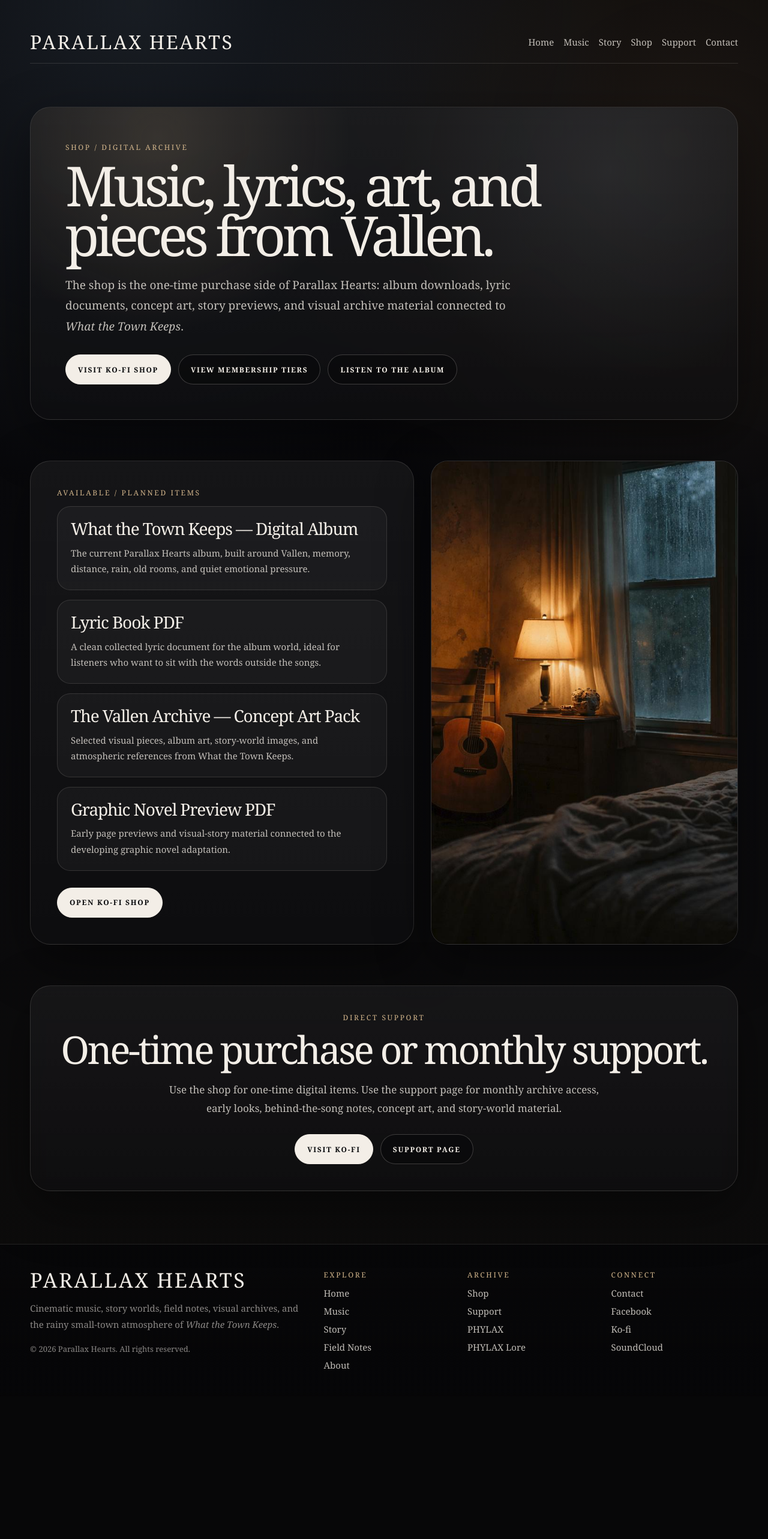
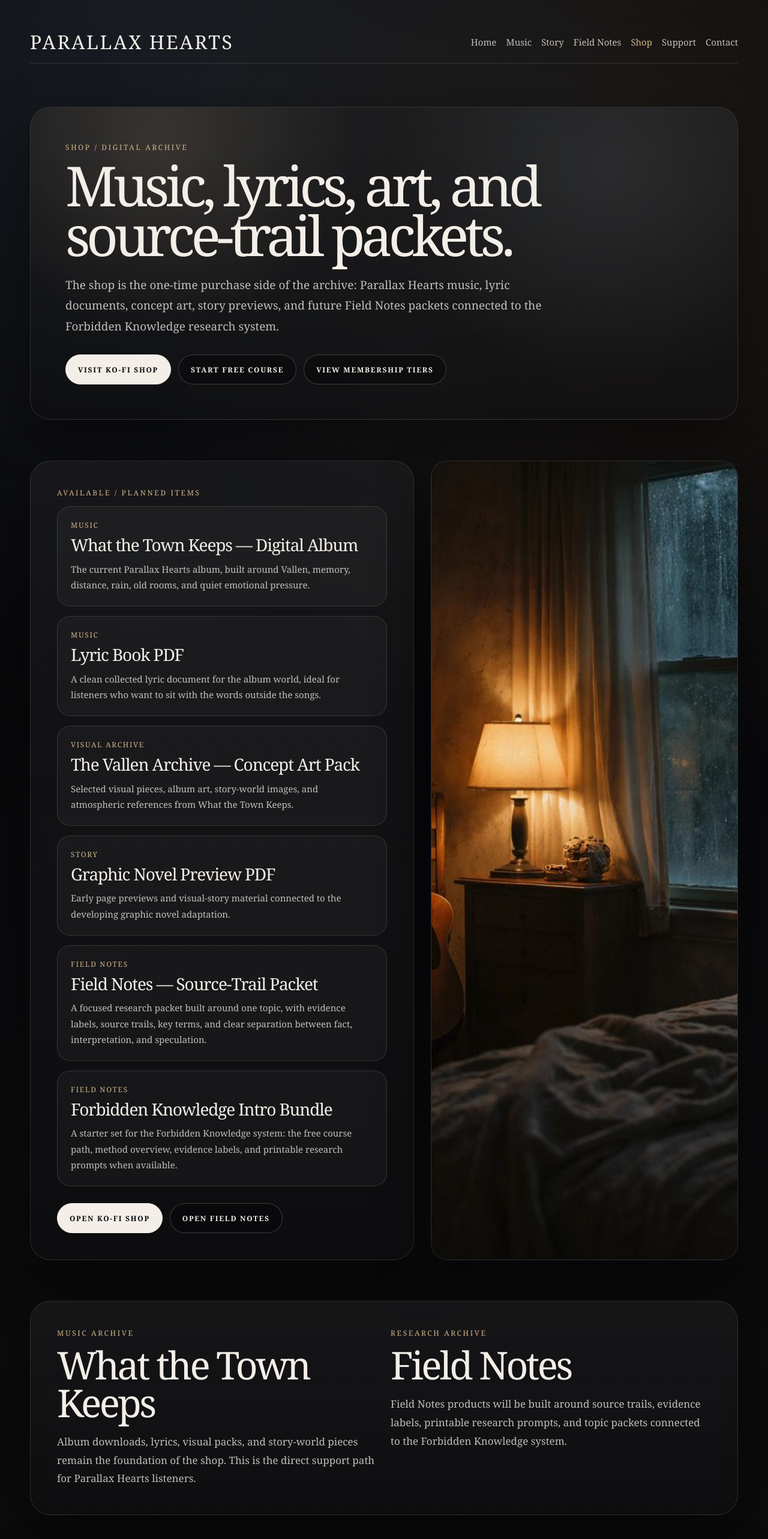
Before and after one commit to chthomps4/parallaxhearts-site, a Next.js app in the folder site/: page /shop in a window 1280 px wide. Shown: the top 2566 px of the page at 60% size. Before the commit the page ends 2328 px from the top, so only its background shows below. Built offline with nearby package versions, Linux system fonts and the light colour scheme.

Commit message:
Update shop page for Field Notes products

```diff
--- a/site/app/shop/page.tsx
+++ b/site/app/shop/page.tsx
@@ -1,22 +1,40 @@
 import Image from "next/image";
 import Link from "next/link";
+
+const koFiUrl = "https://ko-fi.com/parallaxhearts";
+const freeIntroCourseUrl =
+  "https://www.skool.com/forbidden-knowledge-3060/classroom/64b17ccf?md=20063ee25dcf452f98717008a96ff36f";
 
 const shopItems = [
   {
     title: "What the Town Keeps — Digital Album",
     text: "The current Parallax Hearts album, built around Vallen, memory, distance, rain, old rooms, and quiet emotional pressure.",
+    lane: "Music",
   },
   {
     title: "Lyric Book PDF",
     text: "A clean collected lyric document for the album world, ideal for listeners who want to sit with the words outside the songs.",
+    lane: "Music",
   },
   {
     title: "The Vallen Archive — Concept Art Pack",
     text: "Selected visual pieces, album art, story-world images, and atmospheric references from What the Town Keeps.",
+    lane: "Visual archive",
   },
   {
     title: "Graphic Novel Preview PDF",
     text: "Early page previews and visual-story material connected to the developing graphic novel adaptation.",
+    lane: "Story",
+  },
+  {
+    title: "Field Notes — Source-Trail Packet",
+    text: "A focused research packet built around one topic, with evidence labels, source trails, key terms, and clear separation between fact, interpretation, and speculation.",
+    lane: "Field Notes",
+  },
+  {
+    title: "Forbidden Knowledge Intro Bundle",
+    text: "A starter set for the Forbidden Knowledge system: the free course path, method overview, evidence labels, and printable research prompts when available.",
+    lane: "Field Notes",
   },
 ];
 
@@ -63,6 +81,7 @@ export default function ShopPage() {
                 ["Home", "/"],
                 ["Music", "/music"],
                 ["Story", "/project"],
+                ["Field Notes", "/field-notes"],
                 ["Shop", "/shop"],
                 ["Support", "/support"],
                 ["Contact", "/contact"],
@@ -71,7 +90,8 @@ export default function ShopPage() {
                   key={label}
                   href={href}
                   style={{
-                    color: "var(--paper-soft)",
+                    color:
+                      label === "Shop" ? "var(--gold)" : "var(--paper-soft)",
                     textDecoration: "none",
                     fontSize: "15px",
                   }}
@@ -105,7 +125,7 @@ export default function ShopPage() {
             />
 
             <div style={{ position: "relative", zIndex: 2 }}>
-              <p className="kicker">Shop / Digital archive</p>
+              <p className="kicker">Shop / digital archive</p>
 
               <h1
                 style={{
@@ -117,21 +137,21 @@ export default function ShopPage() {
                   maxWidth: "960px",
                 }}
               >
-                Music, lyrics, art, and pieces from Vallen.
+                Music, lyrics, art, and source-trail packets.
               </h1>
 
               <p
                 className="body-copy"
                 style={{
                   margin: "24px 0 0",
-                  maxWidth: "780px",
+                  maxWidth: "800px",
                   fontSize: "19px",
                 }}
               >
-                The shop is the one-time purchase side of Parallax Hearts:
-                album downloads, lyric documents, concept art, story previews,
-                and visual archive material connected to{" "}
-                <em>What the Town Keeps</em>.
+                The shop is the one-time purchase side of the archive: Parallax
+                Hearts music, lyric documents, concept art, story previews, and
+                future Field Notes packets connected to the Forbidden Knowledge
+                research system.
               </p>
 
               <div
@@ -143,7 +163,7 @@ export default function ShopPage() {
                 }}
               >
                 <a
-                  href="https://ko-fi.com/parallaxhearts"
+                  href={koFiUrl}
                   target="_blank"
                   rel="noreferrer"
                   className="primary-button"
@@ -151,12 +171,17 @@ export default function ShopPage() {
                   Visit Ko-fi Shop
                 </a>
 
+                <a
+                  href={freeIntroCourseUrl}
+                  target="_blank"
+                  rel="noreferrer"
+                  className="secondary-button"
+                >
+                  Start Free Course
+                </a>
+
                 <Link href="/support" className="secondary-button">
                   View Membership Tiers
-                </Link>
-
-                <Link href="/music" className="secondary-button">
-                  Listen to the Album
                 </Link>
               </div>
             </div>
@@ -193,6 +218,18 @@ export default function ShopPage() {
                       background: "rgba(255,255,255,0.035)",
                     }}
                   >
+                    <p
+                      style={{
+                        margin: "0 0 10px",
+                        color: "var(--gold)",
+                        fontSize: "12px",
+                        letterSpacing: "0.14em",
+                        textTransform: "uppercase",
+                      }}
+                    >
+                      {item.lane}
+                    </p>
+
                     <h2
                       style={{
                         margin: 0,
@@ -218,15 +255,26 @@ export default function ShopPage() {
                 ))}
               </div>
 
-              <div style={{ marginTop: "28px" }}>
+              <div
+                style={{
+                  marginTop: "28px",
+                  display: "flex",
+                  gap: "12px",
+                  flexWrap: "wrap",
+                }}
+              >
                 <a
-                  href="https://ko-fi.com/parallaxhearts"
+                  href={koFiUrl}
                   target="_blank"
                   rel="noreferrer"
                   className="primary-button"
                 >
                   Open Ko-fi Shop
                 </a>
+
+                <Link href="/field-notes" className="secondary-button">
+                  Open Field Notes
+                </Link>
               </div>
             </div>
 
@@ -240,7 +288,7 @@ export default function ShopPage() {
             >
               <Image
                 src="/images/project.jpg"
-                alt="What the Town Keeps visual archive"
+                alt="What the Town Keeps and Field Notes digital archive"
                 width={1200}
                 height={1400}
                 style={{
@@ -250,6 +298,40 @@ export default function ShopPage() {
                   minHeight: "460px",
                 }}
               />
+            </div>
+          </div>
+        </div>
+      </section>
+
+      <section style={{ padding: "34px 0" }}>
+        <div className="site-container">
+          <div
+            className="glass-panel"
+            style={{
+              padding: "clamp(26px, 5vw, 44px)",
+              display: "grid",
+              gridTemplateColumns: "repeat(auto-fit, minmax(260px, 1fr))",
+              gap: "22px",
+            }}
+          >
+            <div>
+              <p className="kicker">Music archive</p>
+              <h2 className="section-title">What the Town Keeps</h2>
+              <p className="body-copy" style={{ margin: "18px 0 0" }}>
+                Album downloads, lyrics, visual packs, and story-world pieces
+                remain the foundation of the shop. This is the direct support
+                path for Parallax Hearts listeners.
+              </p>
+            </div>
+
+            <div>
+              <p className="kicker">Research archive</p>
+              <h2 className="section-title">Field Notes</h2>
+              <p className="body-copy" style={{ margin: "18px 0 0" }}>
+                Field Notes products will be built around source trails,
+                evidence labels, printable research prompts, and topic packets
+                connected to the Forbidden Knowledge system.
+              </p>
             </div>
           </div>
         </div>
@@ -272,12 +354,12 @@ export default function ShopPage() {
               className="body-copy"
               style={{
                 margin: "20px auto 0",
-                maxWidth: "760px",
+                maxWidth: "780px",
               }}
             >
               Use the shop for one-time digital items. Use the support page for
               monthly archive access, early looks, behind-the-song notes,
-              concept art, and story-world material.
+              concept art, story-world material, and Field Notes progress.
             </p>
 
             <div
@@ -290,12 +372,21 @@ export default function ShopPage() {
               }}
             >
               <a
-                href="https://ko-fi.com/parallaxhearts"
+                href={koFiUrl}
                 target="_blank"
                 rel="noreferrer"
                 className="primary-button"
               >
                 Visit Ko-fi
+              </a>
+
+              <a
+                href={freeIntroCourseUrl}
+                target="_blank"
+                rel="noreferrer"
+                className="secondary-button"
+              >
+                Start Free Course
               </a>
 
               <Link href="/support" className="secondary-button">
```
